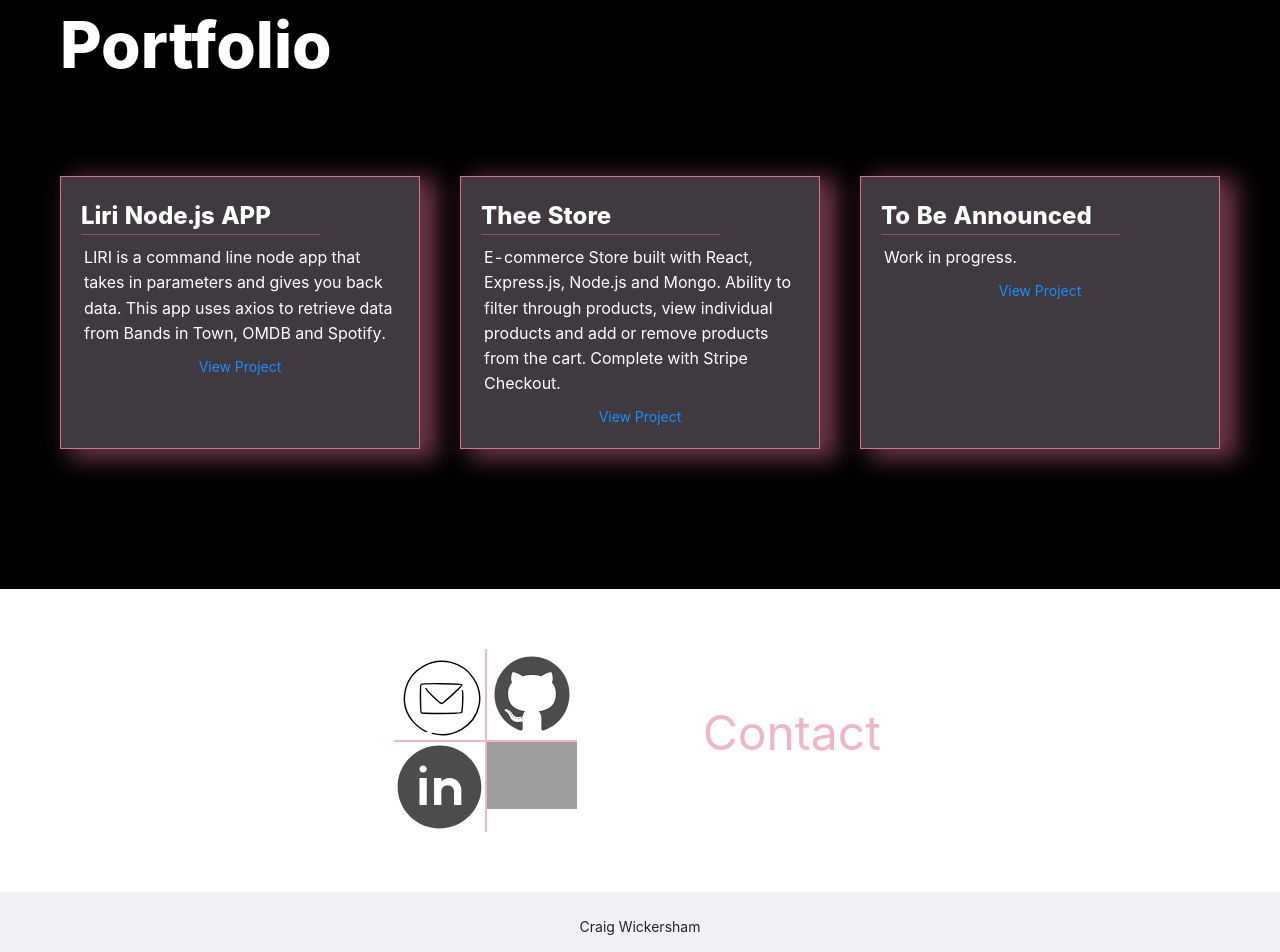
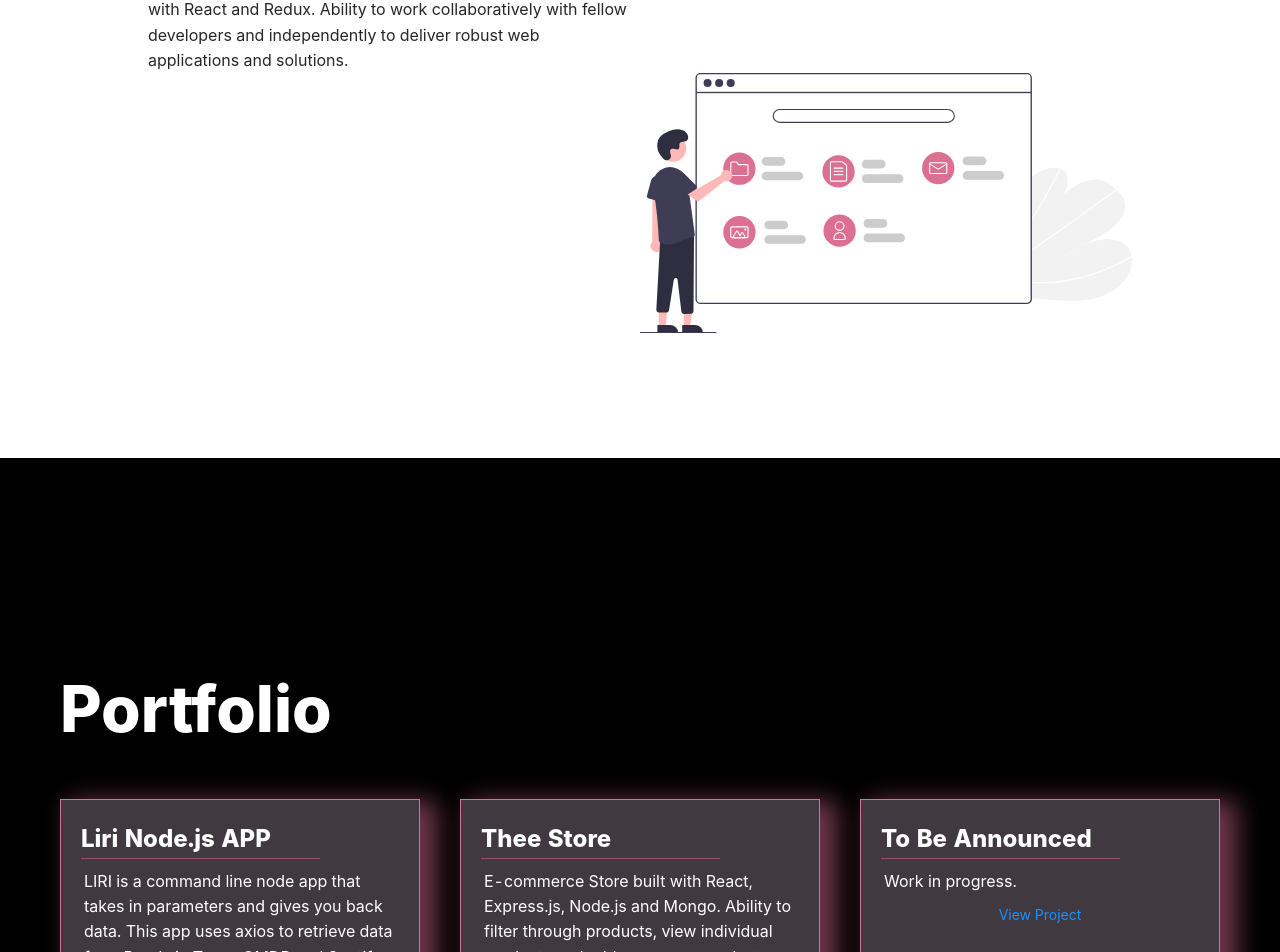
Before and after one commit to wick7/profile, a React (Create React App) app: page / in a window 1280 px wide. Shown: the part 1077-2029 px from the top of the page. Built offline with nearby package versions, Linux system fonts and the light colour scheme; grey boxes are pictures that could not be loaded.

Commit message:
init nav scroll, worked on responsiveness

```diff
--- a/package.json
+++ b/package.json
@@ -10,6 +10,7 @@
     "react": "^16.13.1",
     "react-dom": "^16.13.1",
     "react-scripts": "3.4.3",
+    "react-scroll": "^1.8.1",
     "react-spring": "^8.0.27",
     "styled-components": "^5.1.1"
   },
--- a/src/App.js
+++ b/src/App.js
@@ -1,7 +1,8 @@
-import React from 'react';
+import React, { useState } from 'react';
 import "antd/dist/antd.css";
 import { Layout } from 'antd';
 import { Affix } from 'antd';
+import { Element } from 'react-scroll'
 
 
 //Components
@@ -17,18 +18,18 @@ import FooterContent from './Sections/FooterContent/';
 
 const { Footer, Content } = Layout;
 
+const App = () => {
 
-const App = () => {
   return (
-    <Layout>
+    <Layout >
       <Affix>
         <Nav />
       </Affix>
       <Content>
         <Header />
-        <About />
-        <Portfolio />
-        <Contact />
+        <Element name="about"><About /></Element>
+        <Element name="portfolio"><Portfolio /></Element>
+        <Element name="contact"><Contact /></Element>
       </Content>
       <Footer><FooterContent /></Footer>
     </Layout>
--- a/src/Components/Nav/Partials/index.js
+++ b/src/Components/Nav/Partials/index.js
@@ -1,4 +1,5 @@
 import styled from 'styled-components'
+import { Link } from 'react-scroll'
 
 const NavigationSection = styled.div`
   display: flex;
@@ -14,11 +15,16 @@ const NavigationContainer = styled.div`
   width: 100%;
   height: 100%;
   background-color: black;
+
+  @media screen and (max-width: 975px) {
+    display: none;
+}
 `
 const Logo = styled.div`
   width: 75px;
   height: 100%;
   background-color: rgba(219,112,147,0.5);
+  z-index: 500;
 `
 
 const Navigation = styled.div`
@@ -26,9 +32,13 @@ const Navigation = styled.div`
   height: 100%;
   display: flex;
   margin-right: 75px;
+
+  & > .active {
+    background-color: rgba(219,112,147,0.5);
+  }
 `
 
-const NavItems = styled.div`
+const NavItems = styled(Link)`
   color: white;
   height: 100%;
   width: 100px;
--- a/src/Components/Nav/index.js
+++ b/src/Components/Nav/index.js
@@ -1,4 +1,5 @@
-import React from 'react'
+import React from 'react';
+
 
 //Partials
 import NavLayout from './Partials/'
@@ -6,14 +7,15 @@ import NavLayout from './Partials/'
 const { NavigationSection, NavigationContainer, Logo, Navigation, NavItems, NavLink } = NavLayout;
 
 const Nav = () => {
+
   return (
     <NavigationSection>
       <Logo />
       <NavigationContainer>
         <Navigation>
-          <NavItems><NavLink>About</NavLink></NavItems>
-          <NavItems><NavLink>Portfolio</NavLink></NavItems>
-          <NavItems><NavLink>Contact</NavLink></NavItems>
+          <NavItems activeClass="active" to="about" spy={true} smooth={true} offset={-50} duration={500}><NavLink>About</NavLink></NavItems>
+          <NavItems activeClass="active" to="portfolio" spy={true} smooth={true} offset={-50} duration={500}><NavLink>Portfolio</NavLink></NavItems>
+          <NavItems activeClass="active" to="contact" spy={true} smooth={true} offset={-50} duration={500}><NavLink>Contact</NavLink></NavItems>
         </Navigation>
       </NavigationContainer>
     </NavigationSection>
--- a/src/Components/Section/index.js
+++ b/src/Components/Section/index.js
@@ -4,13 +4,14 @@ import styled from 'styled-components'
 
 const Container = styled.div`
     width: 100%;
-    height: 100%;
-    padding: 0 0 100px 0;
+    height: 100vh;
+    padding: 200px 0;
     border-top: 1px solid black;
     background-color: ${props => props.bgColor};
 
     @media screen and (max-width: 975px) {
      padding: 50px 0;
+     height: 100%;
 }
 `
 
--- a/src/Sections/About/Partials/index.js
+++ b/src/Sections/About/Partials/index.js
@@ -26,7 +26,7 @@ const Text = styled.div`
 
 const Wrapper = styled.div`
     width: 100%;
-    padding: 0 20%;
+    padding: 100px 10%;
 
     @media screen and (max-width: 975px) {
     padding: 0;
--- a/src/Sections/Contact/Partials/index.js
+++ b/src/Sections/Contact/Partials/index.js
@@ -34,10 +34,18 @@ const Wrapper = styled.div`
 }
 `
 const Section = styled.div`
-
+    height: 100vh;
     width: 100%;
     padding: 25px;
     background-color: white;
+    display: flex;
+    align-items: center;
+    margin: auto;
+
+    @media screen and (max-width: 975px) {
+    padding: 35px 0;
+    height: auto;
+}
 `
 
 export default { ImageContainer, Image, Text, Wrapper, Section };
--- a/src/Sections/Header/Partials/index.js
+++ b/src/Sections/Header/Partials/index.js
@@ -6,6 +6,7 @@ const Head = styled.div`
     justify-content: center;
     align-items: center;
     width: 100%;
+    height: 98vh;
     padding: 100px 0;
     background-color: black;
 
--- a/src/Sections/Portfolio/Partials/Wrapper.js
+++ b/src/Sections/Portfolio/Partials/Wrapper.js
@@ -3,10 +3,10 @@ import styled from 'styled-components'
 
 const Wrapper = styled.div`
   width: 100%;
-  height: auto;
-  padding: 40px 40px;
+  padding: 0 40px;
   display: flex;
   flex-direction: row;
+  margin: auto;
 
   @media screen and (max-width: 975px) {
     flex-direction: column;
--- a/src/Sections/Portfolio/index.js
+++ b/src/Sections/Portfolio/index.js
@@ -13,7 +13,7 @@ const Title = styled.div`
     font-size: 4rem;
     color: white;
     font-weight: 800;
-    margin: 0 20px;
+    margin: 0 20px 40px 20px;
 
     @media screen and (max-width: 975px) {
      margin: 40px 0px;
```
Also changed, not shown: 1 other file (tests, documents, lock files or other folders).
